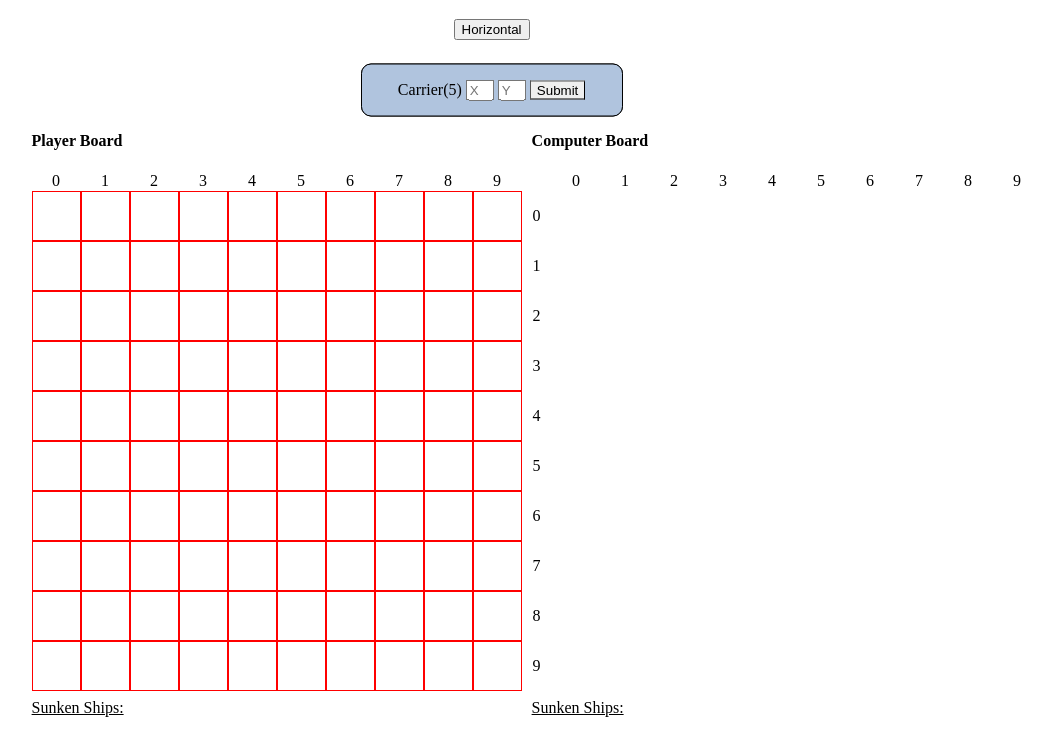
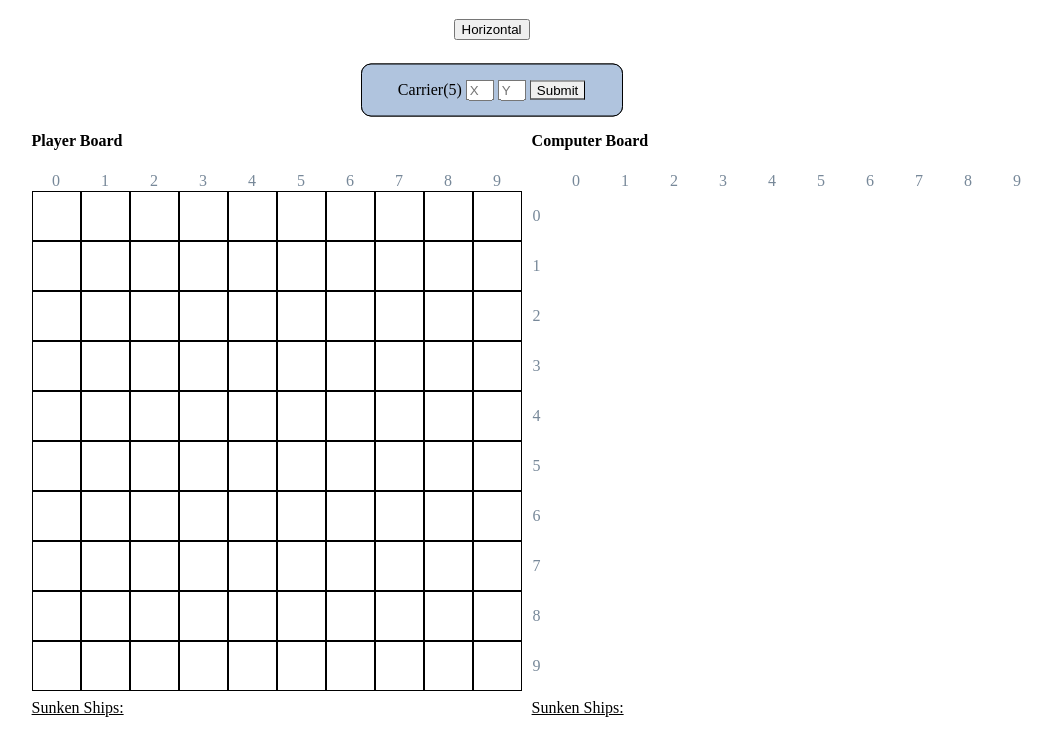
Before and after one commit to kpgh46/Battleship, a website: page dist/index.html in a window 1280 px wide. Shown: the part 61-816 px from the top of the page, without its empty margins (34-1086 px from the left). Drawn offline with Linux system fonts and the light colour scheme.

Commit message:
edited number colors css

```diff
--- a/src/style.css
+++ b/src/style.css
@@ -56,6 +56,7 @@ body {
 	border-color: white;
 	height: fit-content;
 	justify-content: center;
+	color: lightslategray;
 	/* border-color: green; */
 }
 
@@ -64,6 +65,7 @@ body {
 	justify-content: left;
 	border-color: white;
 	width: fit-content;
+	color: lightslategray;
 }
 
 #name-tags {
@@ -100,7 +102,7 @@ div#name-tags {
 .block {
 	height: 48px;
 	width: 47px;
-	border: 1px solid red;
+	border: 1px solid black;
 	display: flex;
 }
 
```
Also changed, not shown: dist/bundle.js.
